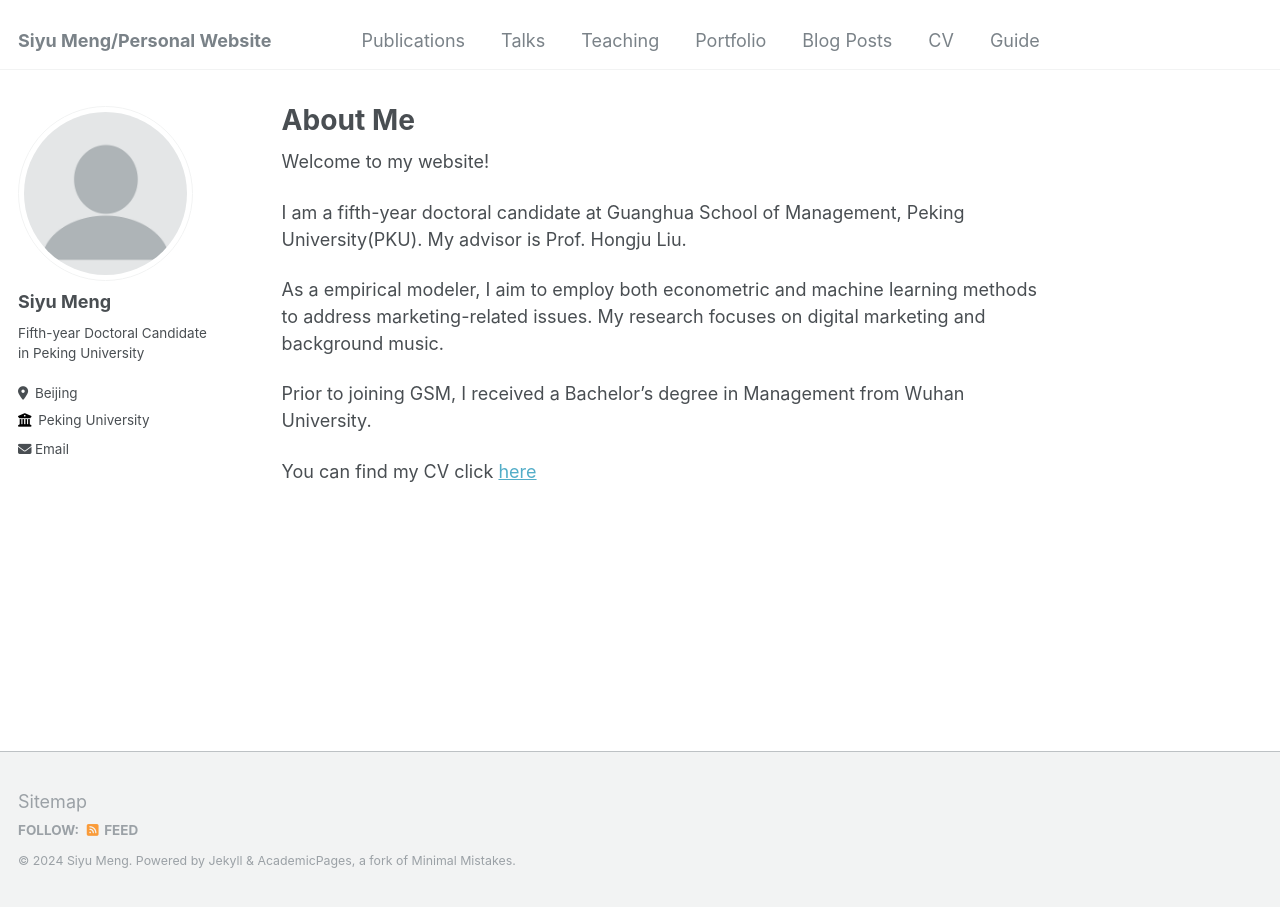
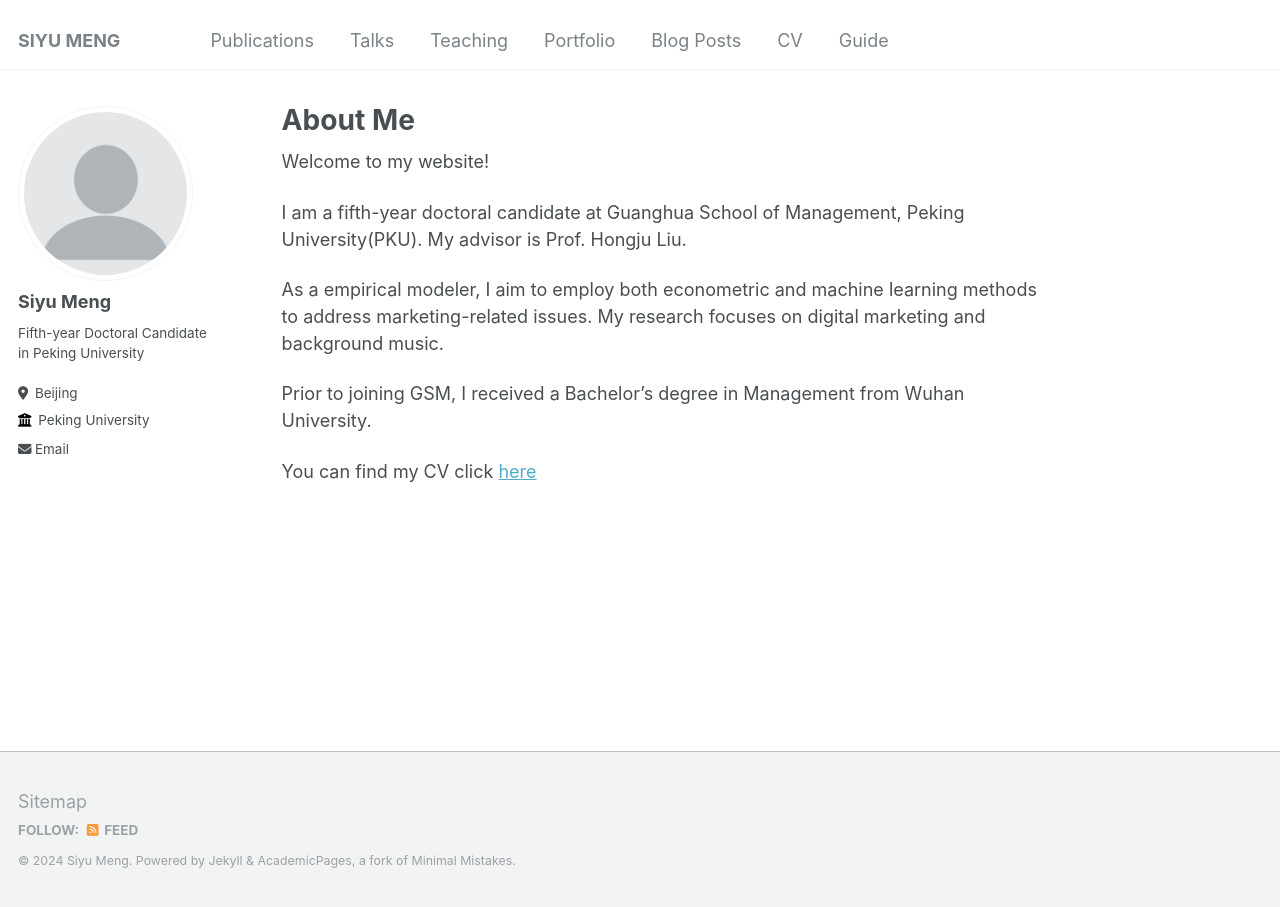
Before and after one commit to Siyu-Meng/siyu-meng.github.io, a Jekyll site: the page built from _pages/about.md, in a window 1280 px wide. Built offline with Jekyll 4.4.1, drawn with Linux system fonts in a browser that asks for light colours.

Commit message:
config.yml

```diff
--- a/_config.yml
+++ b/_config.yml
@@ -8,7 +8,7 @@
 
 # Basic Site Settings
 locale                   : "en-US"
-title                    : "Siyu Meng/Personal Website"
+title                    : "SIYU MENG"
 title_separator          : "-"
 name                     : &name "Siyu Meng"
 description              : &description "personal description"
@@ -28,7 +28,7 @@ author:
   location         : "Beijing"
   employer         : "Peking University"
   uri              : # URL
-  email            : "mengsiyu@pku.edu.cn"
+  email            : "mengsiyu[at]pku.edu.cn"
 
   # Academic websites
  # arxiv            : # URL - Update with the correct link to your profile
```
